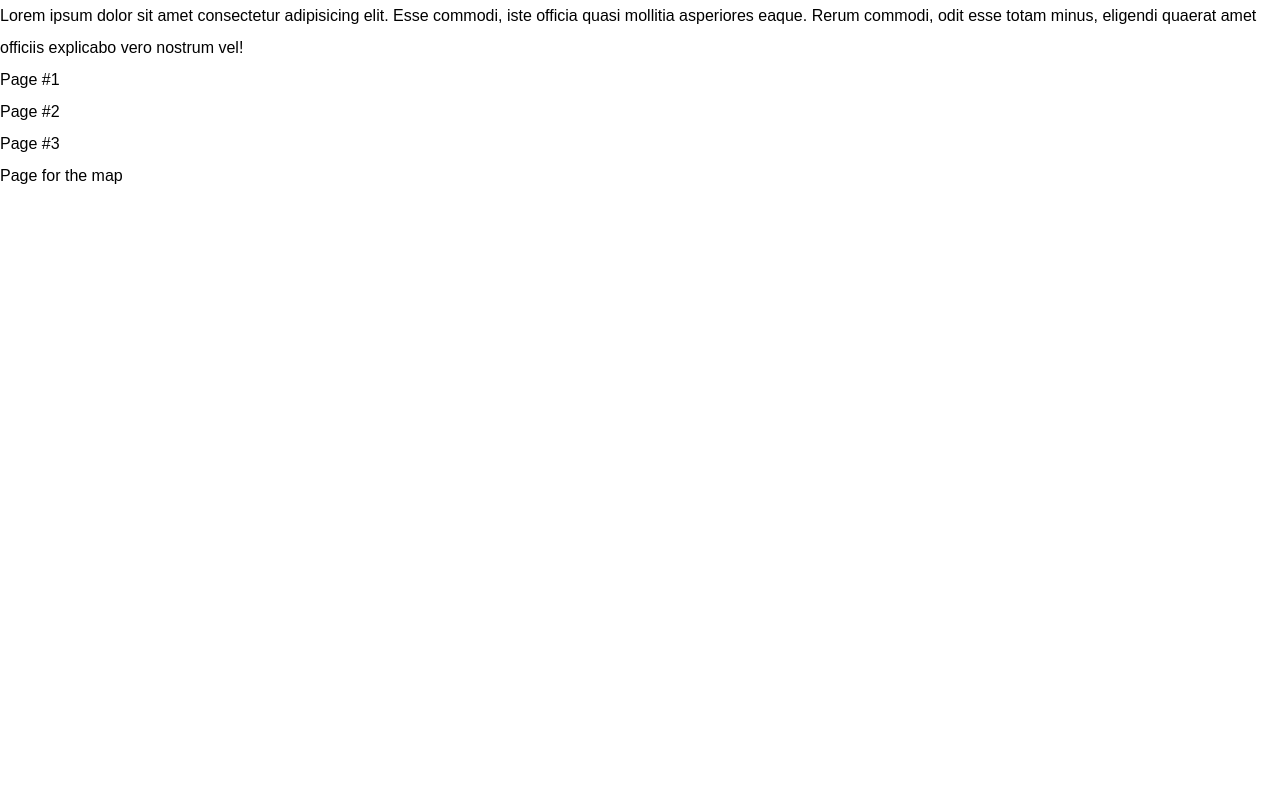
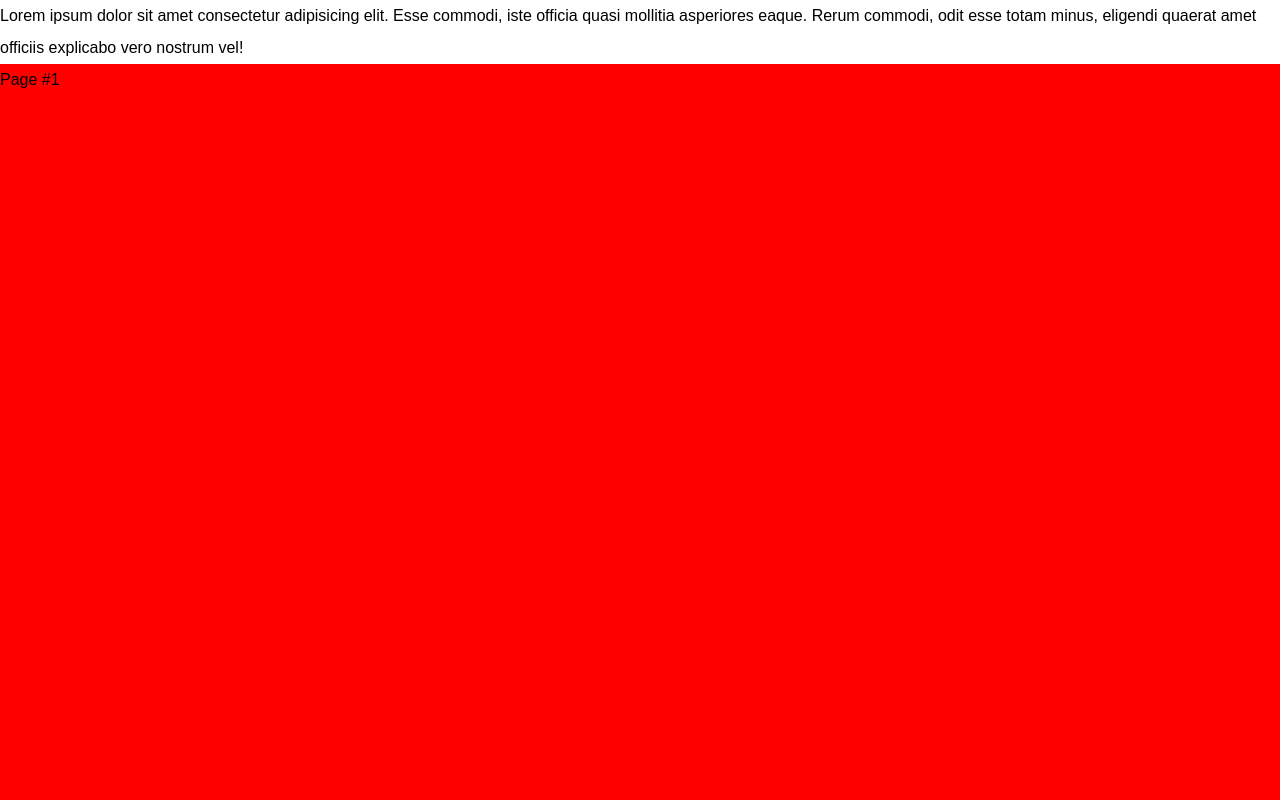
Before and after one commit to mandynain/meshup-project, a plain HTML site: page third.html in a window 1280 px wide. Shown: the top 800 px of the page. Drawn offline with Linux system fonts and the light colour scheme; some packages are replaced by stand-ins of ours.

Commit message:
sec commit

```diff
--- a/style.css
+++ b/style.css
@@ -13,3 +13,24 @@ line-height: 32px;
     height: 100%;
     float: left;
 }
+
+.content{
+    height: 100%;
+}
+#page1{
+    background-color:red;
+}
+#page2{
+    background-color:FFDD43;
+}
+#page3{
+    background-color:DB4539;
+}
+#map-container{
+    background-color: blue;
+}
+#map_canvas{
+    height: 620px;
+    width:90%;
+    margin: 0 auto;
+}
```
